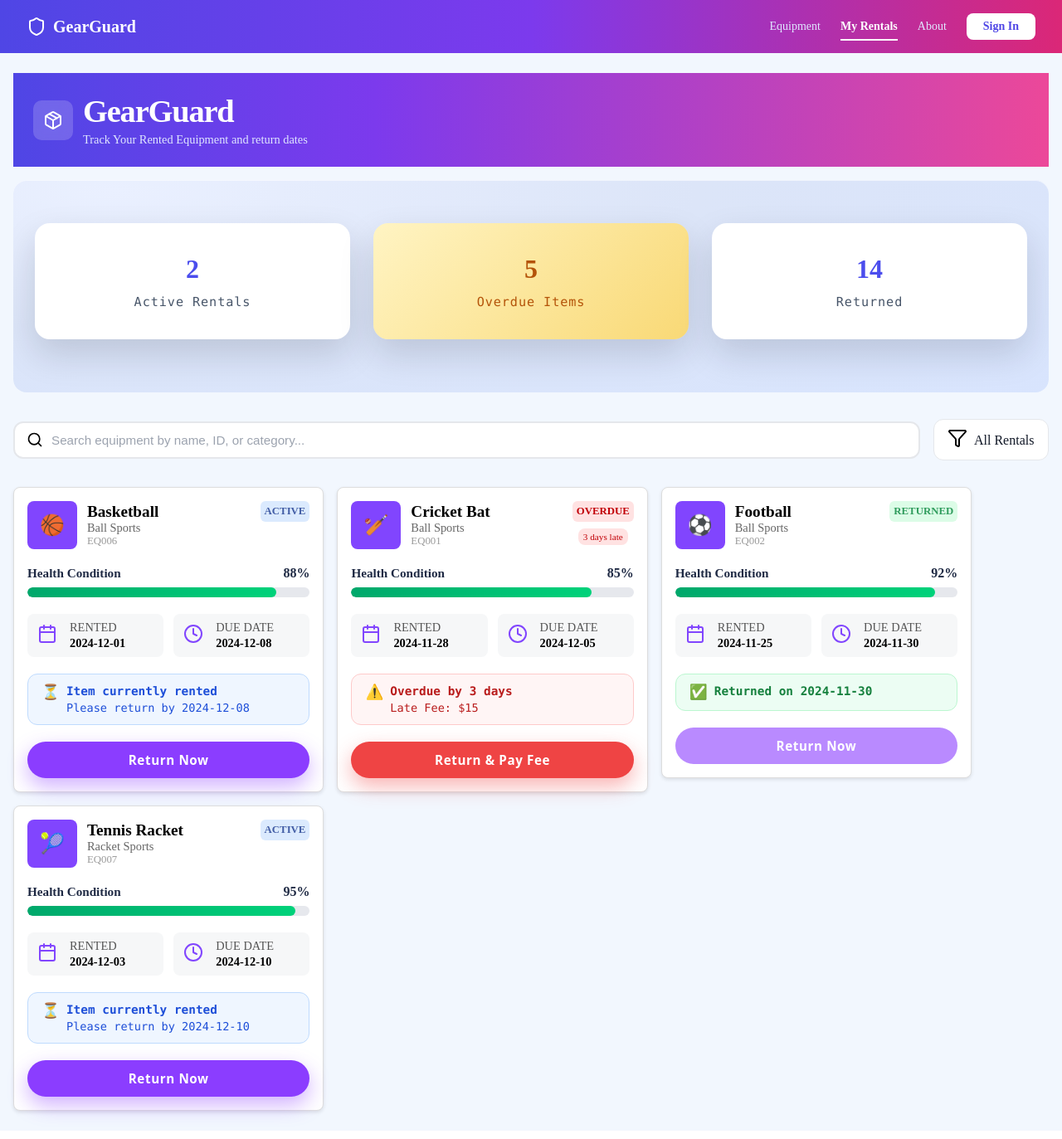
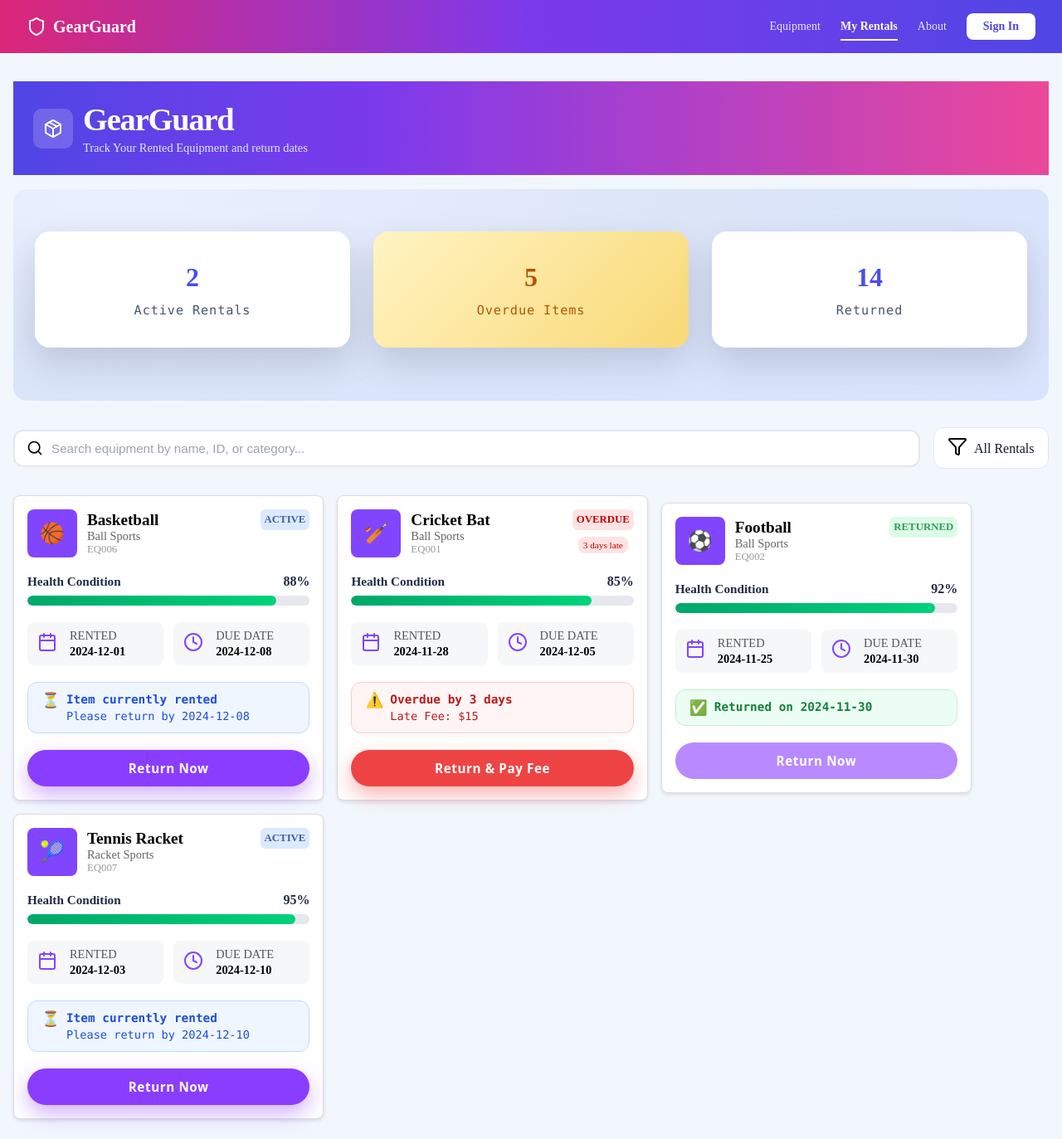
Before and after one commit to HexCore99/GearGuard, a React (Vite) app: page /my-rentals in a window 1280 px wide. Shown: the whole page at 83% size. Built offline with nearby package versions, Linux system fonts and the light colour scheme.

Commit message:
Refactor MyRentals page layout and styles; adjust alignment in ShowEquipmentCards, update PageNav background gradient and margin, and streamline content structure in MyRentals component for improved UI consistency.

```diff
--- a/src/components/MyRentalPage/ShowEquipmentCards.module.css
+++ b/src/components/MyRentalPage/ShowEquipmentCards.module.css
@@ -2,5 +2,6 @@
   display: flex;
   flex-wrap: wrap;
   gap: 16px;
-  align-items: flex-start;
+  align-items: center;
+  /* justify-content: center; */
 }
--- a/src/components/PageNav.module.css
+++ b/src/components/PageNav.module.css
@@ -1,7 +1,8 @@
-/* Header Container */
 .header {
-  background: linear-gradient(90deg, #4f46e5, #7c3aed, #db2777);
+  /* background: linear-gradient(90deg, #4f46e5, #7c3aed, #db2777); */
+  background: linear-gradient(90deg, #db2777, #7c3aed, #4f46e5);
   border-bottom: none;
+  margin-bottom: 10px;
 }
 
 .container {
@@ -22,7 +23,6 @@
   }
 }
 
-/* Content Wrapper */
 .content {
   display: flex;
   justify-content: space-between;
@@ -30,7 +30,6 @@
   height: 4rem;
 }
 
-/* Logo Section */
 .logo {
   display: flex;
   align-items: center;
@@ -51,7 +50,6 @@
   color: #ffffff;
 }
 
-/* Navigation */
 .nav {
   display: flex;
   gap: 1.5rem;
@@ -79,7 +77,6 @@
   outline: none;
 }
 
-/* Active link styling */
 .navLink.active {
   color: #ffffff;
   font-weight: 600;
@@ -95,7 +92,6 @@
   background-color: #ffffff;
 }
 
-/* Sign In Button */
 .signInButton {
   background-color: #ffffff;
   color: #4f46e5;
@@ -121,7 +117,6 @@
   box-shadow: 0 0 0 3px rgba(255, 255, 255, 0.3);
 }
 
-/* Responsive Design */
 @media (max-width: 768px) {
   .nav {
     gap: 1rem;
--- a/src/pages/MyRentals.jsx
+++ b/src/pages/MyRentals.jsx
@@ -37,17 +37,13 @@ function MyRentals() {
         <GearGuardHero>
           Track Your Rented Equipment and return dates
         </GearGuardHero>
-        <div className={styles.dashboard}>
         <DashBoard />
-        </div>
-        <div className={styles.filters}>
         <FilterSection
           stausValue={filterStatus}
           onStatusChange={onFilterChange}
           FilterStatuses={FilterStatuses}
         />
-        </div>
-        <div className={styles.equipments}>
+        <div className={styles.cards}>
           <ShowEquipmentCards rentalLog={rentalLog} />
         </div>
       </div>
--- a/src/pages/MyRentals.module.css
+++ b/src/pages/MyRentals.module.css
@@ -4,14 +4,15 @@
 }
 
 .content {
+  width: 100%;
+  margin: 0 auto;
   display: flex;
   flex-direction: column;
   gap: 16px;
   padding: 24px 16px;
 }
 
-.dashboard,
-.filters,
-.equipments {
-  width: 100%;
+.cards {
+  display: flex;
+  justify-content:center
 }
```
Lines whose indentation alone changed are shown as unchanged.
